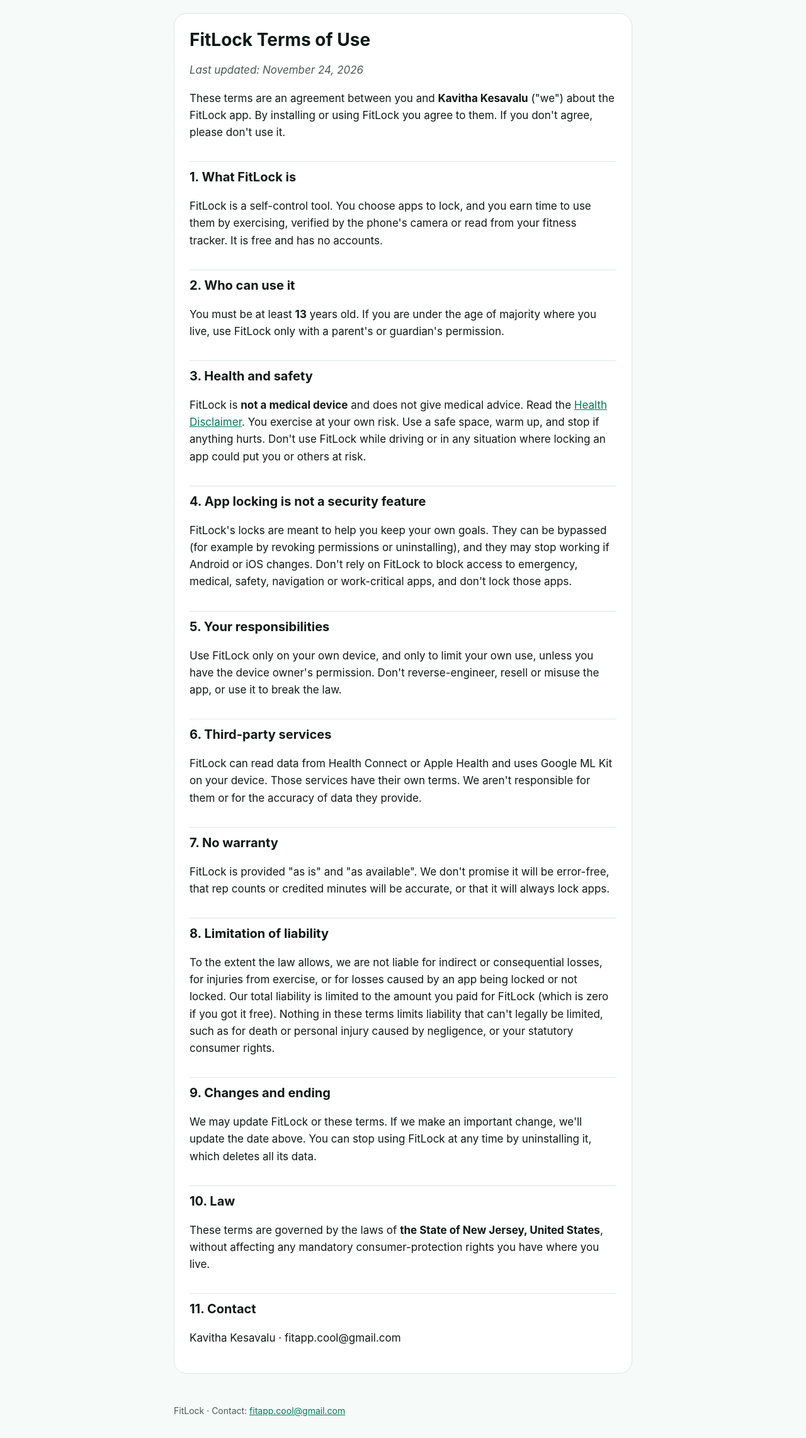
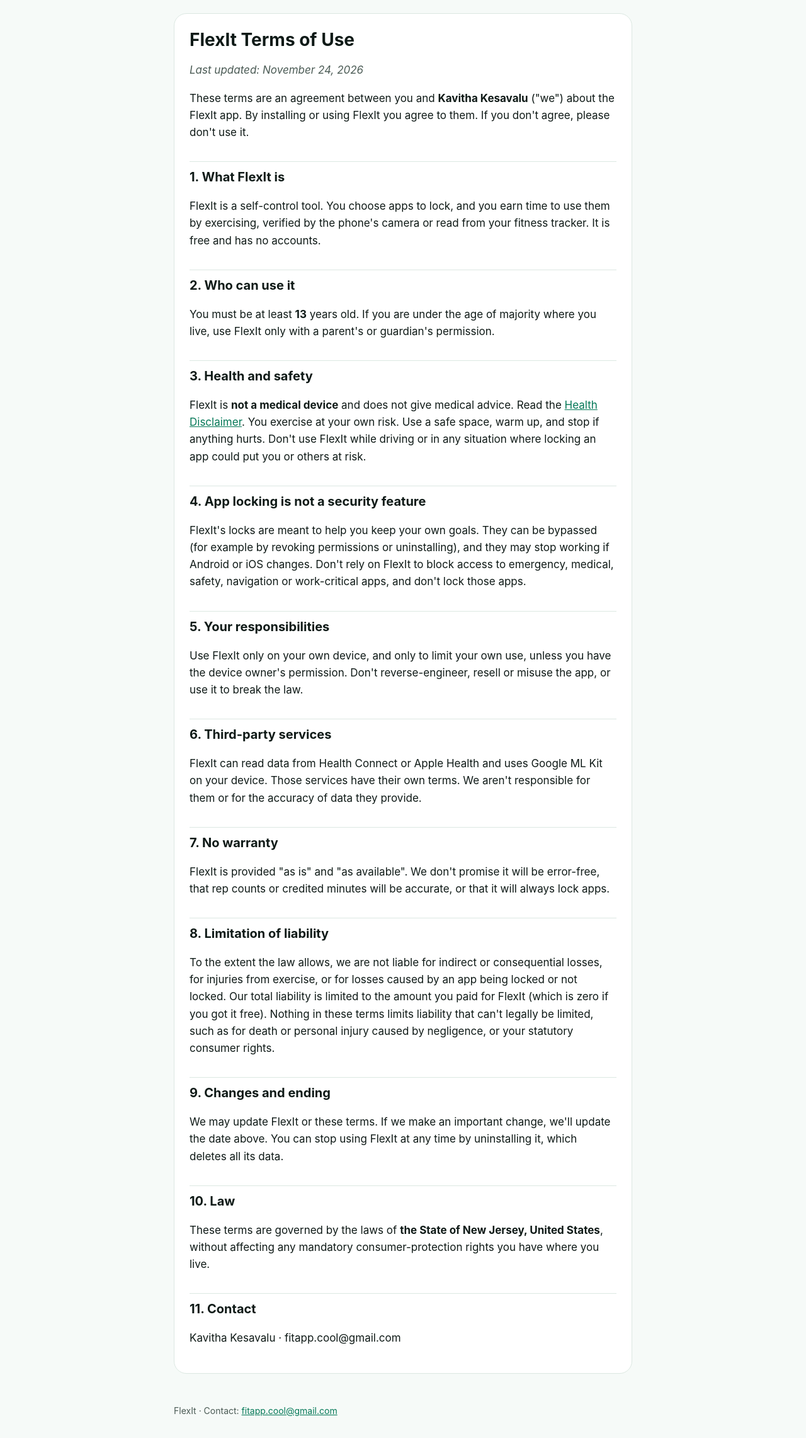
Before and after one commit to kavitha186/fitlock-app, a plain HTML site: page terms-of-use.html in a window 1280 px wide. Shown: the part 127-2410 px from the top of the page at 63% size. Drawn offline with Linux system fonts and the light colour scheme.

Commit message:
chore: terms

```diff
--- a/terms-of-use.html
+++ b/terms-of-use.html
@@ -3,8 +3,8 @@
 <head>
 <meta charset="utf-8">
 <meta name="viewport" content="width=device-width, initial-scale=1">
-<title>Terms of Use · FitLock</title>
-<meta name="description" content="FitLock Terms of Use">
+<title>Terms of Use · FlexIt</title>
+<meta name="description" content="FlexIt Terms of Use">
 <link rel="icon" href="fitlock-icon.png">
 <style>
 :root{--bg:#F6FAF8;--card:#FFFFFF;--text:#0F1A17;--muted:#4B5B55;--line:#DCE8E2;
@@ -44,54 +44,54 @@ footer{max-width:760px;margin:0 auto;padding:0 16px 32px;color:var(--muted);font
 </head>
 <body>
 <header>
-  <div class="bar"><img src="fitlock-icon.png" alt=""><a href="index.html">FitLock</a></div>
+  <div class="bar"><img src="fitlock-icon.png" alt=""><a href="index.html">FlexIt</a></div>
   <nav><a href="privacy-policy.html">Privacy Policy</a><a href="terms-of-use.html" aria-current="page">Terms of Use</a><a href="health-disclaimer.html">Health Disclaimer</a></nav>
 </header>
-<main><article><h1>FitLock Terms of Use</h1>
+<main><article><h1>FlexIt Terms of Use</h1>
 <p><em>Last updated: November 24, 2026</em></p>
-<p>These terms are an agreement between you and <strong>Kavitha Kesavalu</strong> ("we") about the FitLock
-app. By installing or using FitLock you agree to them. If you don't agree, please don't use it.</p>
-<h2>1. What FitLock is</h2>
-<p>FitLock is a self-control tool. You choose apps to lock, and you earn time to use them by
+<p>These terms are an agreement between you and <strong>Kavitha Kesavalu</strong> ("we") about the FlexIt
+app. By installing or using FlexIt you agree to them. If you don't agree, please don't use it.</p>
+<h2>1. What FlexIt is</h2>
+<p>FlexIt is a self-control tool. You choose apps to lock, and you earn time to use them by
 exercising, verified by the phone's camera or read from your fitness tracker. It is free and has
 no accounts.</p>
 <h2>2. Who can use it</h2>
 <p>You must be at least <strong>13</strong> years old. If you are under the age of majority where you live,
-use FitLock only with a parent's or guardian's permission.</p>
+use FlexIt only with a parent's or guardian's permission.</p>
 <h2>3. Health and safety</h2>
-<p>FitLock is <strong>not a medical device</strong> and does not give medical advice. Read the
+<p>FlexIt is <strong>not a medical device</strong> and does not give medical advice. Read the
 <a href="health-disclaimer.html">Health Disclaimer</a>. You exercise at your own risk. Use a safe space, warm up,
-and stop if anything hurts. Don't use FitLock while driving or in any situation where locking an app
+and stop if anything hurts. Don't use FlexIt while driving or in any situation where locking an app
 could put you or others at risk.</p>
 <h2>4. App locking is not a security feature</h2>
-<p>FitLock's locks are meant to help you keep your own goals. They can be bypassed (for example by
+<p>FlexIt's locks are meant to help you keep your own goals. They can be bypassed (for example by
 revoking permissions or uninstalling), and they may stop working if Android or iOS changes. Don't
-rely on FitLock to block access to emergency, medical, safety, navigation or work-critical apps,
+rely on FlexIt to block access to emergency, medical, safety, navigation or work-critical apps,
 and don't lock those apps.</p>
 <h2>5. Your responsibilities</h2>
-<p>Use FitLock only on your own device, and only to limit your own use, unless you have the device
+<p>Use FlexIt only on your own device, and only to limit your own use, unless you have the device
 owner's permission. Don't reverse-engineer, resell or misuse the app, or use it to break the law.</p>
 <h2>6. Third-party services</h2>
-<p>FitLock can read data from Health Connect or Apple Health and uses Google ML Kit on your device.
+<p>FlexIt can read data from Health Connect or Apple Health and uses Google ML Kit on your device.
 Those services have their own terms. We aren't responsible for them or for the accuracy of data
 they provide.</p>
 <h2>7. No warranty</h2>
-<p>FitLock is provided "as is" and "as available". We don't promise it will be error-free, that rep
+<p>FlexIt is provided "as is" and "as available". We don't promise it will be error-free, that rep
 counts or credited minutes will be accurate, or that it will always lock apps.</p>
 <h2>8. Limitation of liability</h2>
 <p>To the extent the law allows, we are not liable for indirect or consequential losses, for injuries
 from exercise, or for losses caused by an app being locked or not locked. Our total liability is
-limited to the amount you paid for FitLock (which is zero if you got it free). Nothing in these
+limited to the amount you paid for FlexIt (which is zero if you got it free). Nothing in these
 terms limits liability that can't legally be limited, such as for death or personal injury caused
 by negligence, or your statutory consumer rights.</p>
 <h2>9. Changes and ending</h2>
-<p>We may update FitLock or these terms. If we make an important change, we'll update the date above.
-You can stop using FitLock at any time by uninstalling it, which deletes all its data.</p>
+<p>We may update FlexIt or these terms. If we make an important change, we'll update the date above.
+You can stop using FlexIt at any time by uninstalling it, which deletes all its data.</p>
 <h2>10. Law</h2>
 <p>These terms are governed by the laws of <strong>the State of New Jersey, United States</strong>, without affecting any mandatory
 consumer-protection rights you have where you live.</p>
 <h2>11. Contact</h2>
 <p>Kavitha Kesavalu · fitapp.cool@gmail.com</p></article></main>
-<footer>FitLock · Contact: <a href="mailto:fitapp.cool@gmail.com">fitapp.cool@gmail.com</a></footer>
+<footer>FlexIt · Contact: <a href="mailto:fitapp.cool@gmail.com">fitapp.cool@gmail.com</a></footer>
 </body>
 </html>
```
Also changed, not shown: health-disclaimer.html (+9 -9 lines), index.html (+5 -5 lines), privacy-policy.html (+22 -22 lines).
